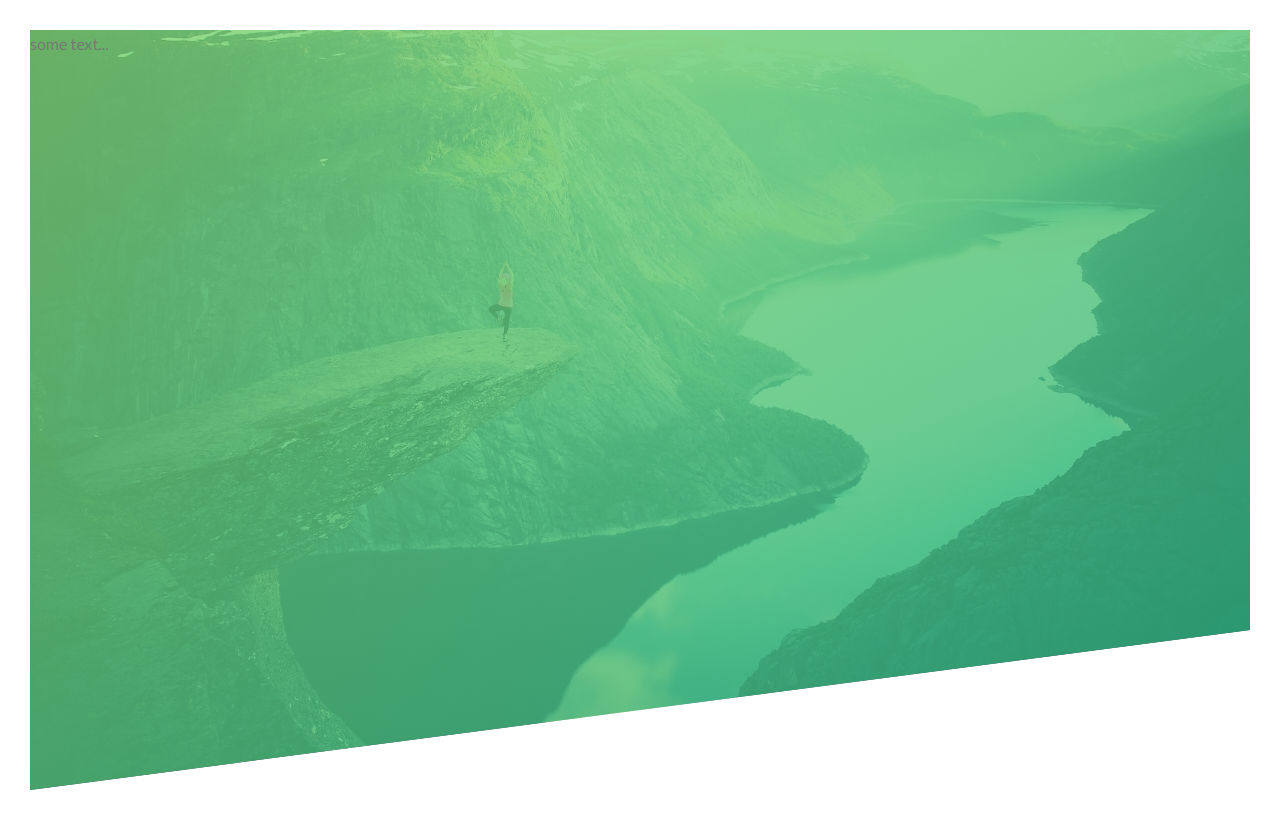
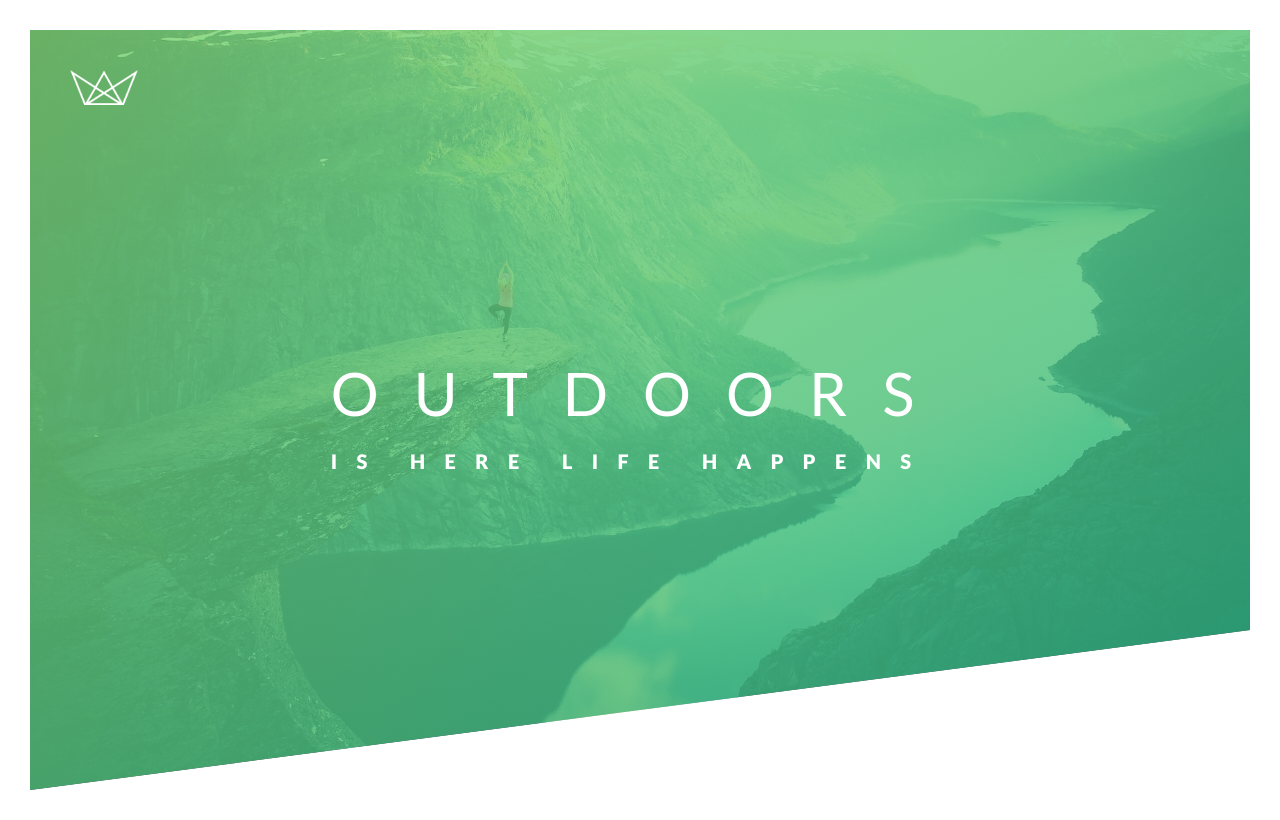
Before and after one commit to hassanharga/ToursWebsiteDesign, a plain HTML site: page index.html in a window 1280 px wide. Drawn offline with Linux system fonts and the light colour scheme.

Commit message:
finish header p2

```diff
--- a/css/style.css
+++ b/css/style.css
@@ -29,6 +29,42 @@ body {
     url("../img/hero.jpg");
   background-size: cover;
   background-position: top;
+  position: relative;
 
   clip-path: polygon(0 0, 100% 0, 100% 75vh, 0 100% );
 }
+
+.logo-box {
+  position: absolute;
+  top: 40px;
+  left: 40px;
+}
+.logo {
+  height: 35px;
+}
+
+.text-box {
+  position: absolute;
+  left: 50%;
+  top: 50%;
+  transform: translate(-50%, -50%);
+}
+
+.heading-primary {
+  color: #fff;
+  text-transform: uppercase;
+}
+
+.heading-primary-main{
+  display: block;
+  font-size: 60px;
+  font-weight: 400;
+  letter-spacing: 35px;
+}
+
+.heading-primary-sub {
+  display: block;
+  font-size: 20px;
+  font-weight: 700;
+  letter-spacing: 19.4px;
+}
--- a/index.html
+++ b/index.html
@@ -1,4 +1,5 @@
 <html lang="en">
+
 <head>
     <meta charset="UTF-8">
     <meta name="viewport" content="width=device-width, initial-scale=1.0">
@@ -10,10 +11,20 @@
 
     <title>Natours | Exciting tours for adventureous people</title>
 </head>
+
 <body>
     <!-- header -->
     <header class="header">
-        some text...
+        <div class="logo-box">
+            <img src="./img/logo-white.png" alt="logo" class="logo">
+        </div>
+        <div class="text-box">
+            <h1 class="heading-primary">
+                <span class="heading-primary-main">Outdoors</span>
+                <span class="heading-primary-sub">is here life happens</span>
+            </h1>
+        </div>
     </header>
 </body>
+
 </html>
```
